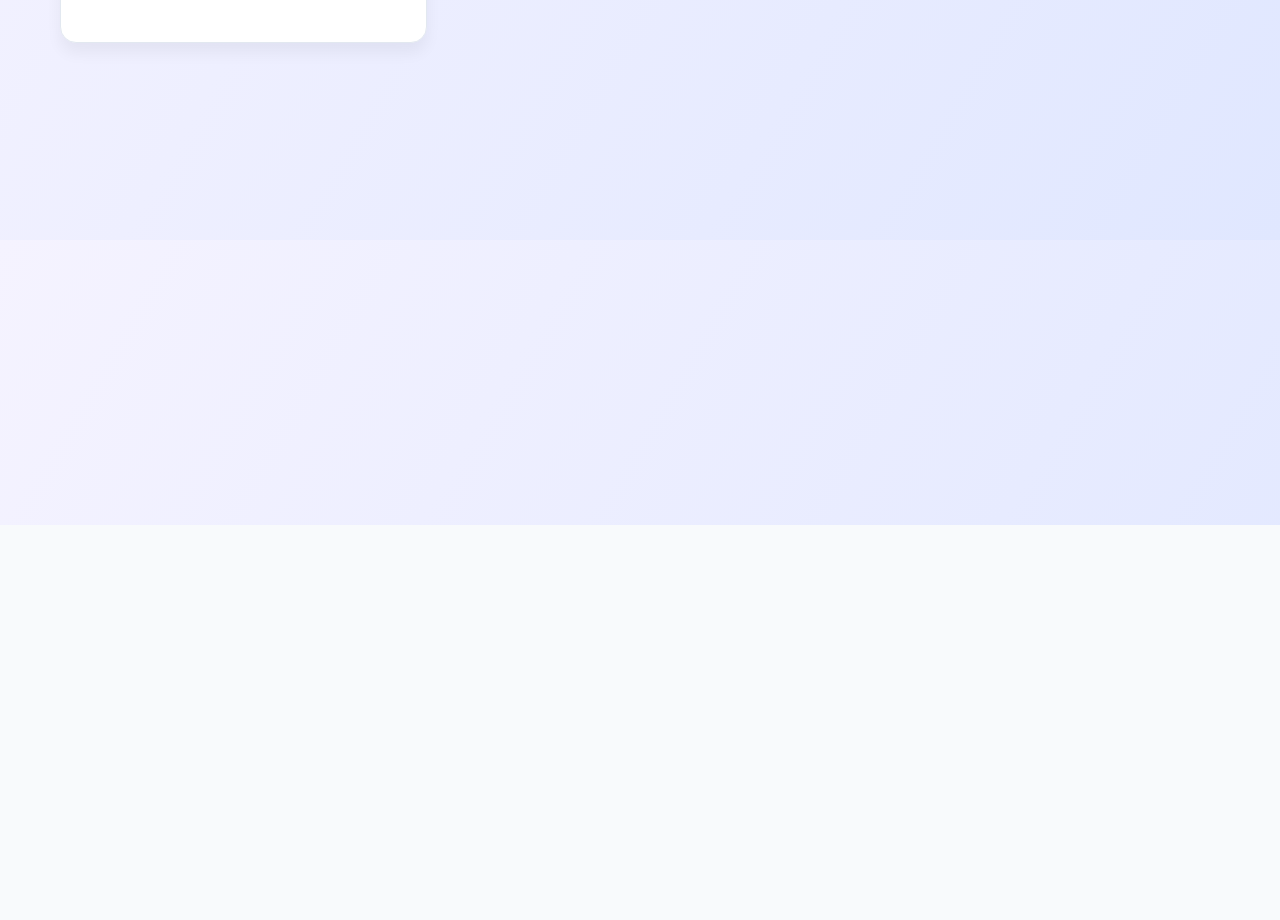
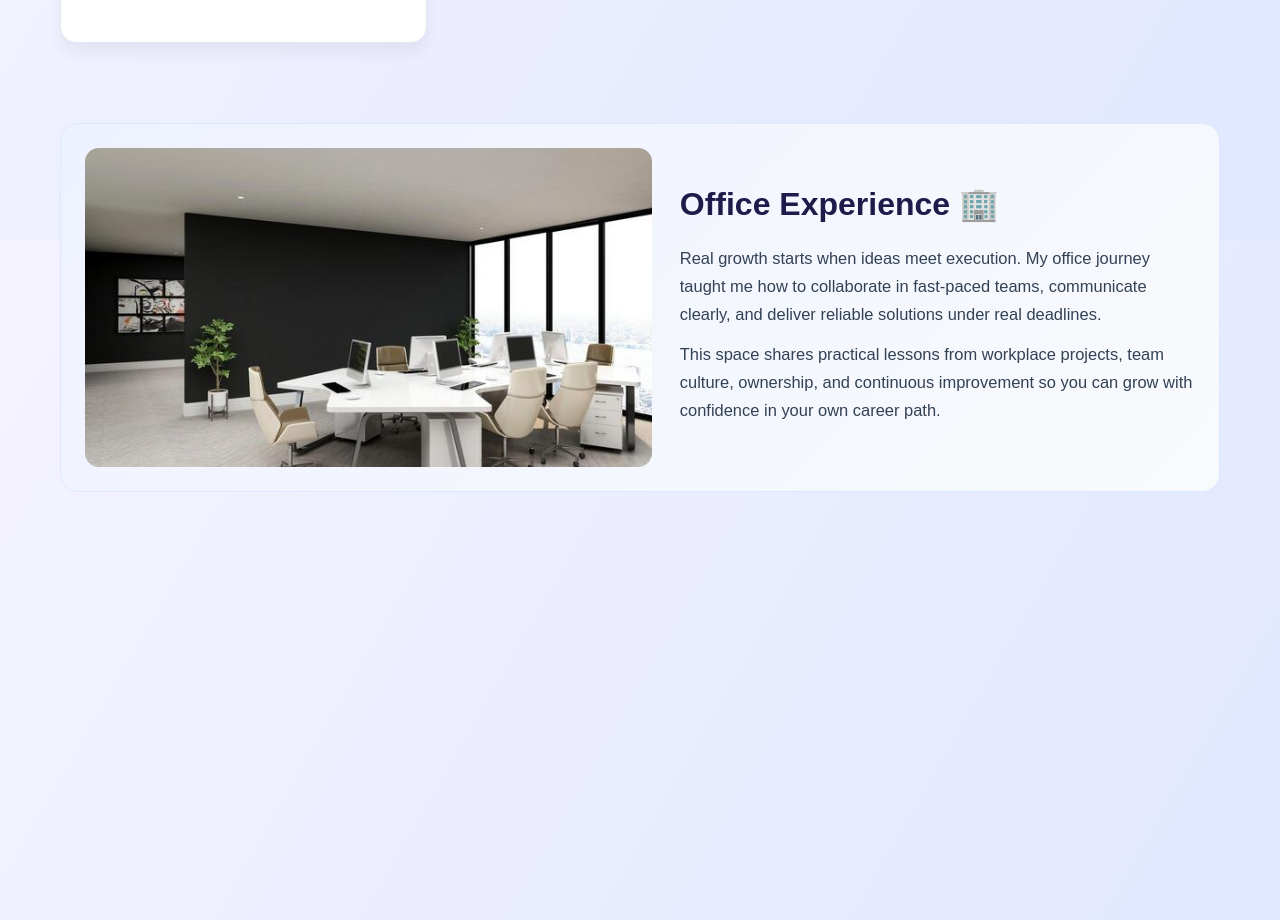
Before and after one commit to vvr273/blogging_frontend, a React (Vite) app: page /about in a window 1280 px wide. Shown: the part 1360-2280 px from the top of the page. Before the commit the page ends 1885 px from the top, so only its background shows below. Built offline with nearby package versions, Linux system fonts and the light colour scheme; no server answers.

Commit message:
Add office experience section to About page
Added a new section for office experience with relevant content and image.

```diff
--- a/pages/About.jsx
+++ b/pages/About.jsx
@@ -3,6 +3,7 @@ import "./About.css";
 import travel from "../pages/images/travel.jpg";
 import interview from "../pages/images/interview.jpg";
 import college from "../pages/images/vit.png";
+import office from "../pages/images/office.jpg";
 // You will need to add images for the new themes (e.g., 'coding.jpg', 'aws.png')
 import coding from "../pages/images/coding.jpg"; // Placeholder for Coding/Debugging image
 import { useNavigate } from "react-router-dom";
@@ -94,11 +95,33 @@ export default function About() {
         </div>
       </section>
 
+      <section className="office-experience">
+        <div className="office-image-wrap">
+          <img src={office} alt="Office experience" />
+        </div>
+        <div className="office-content">
+          <h2>Office Experience 🏢</h2>
+          <p>
+            Real growth starts when ideas meet execution. My office journey taught
+            me how to collaborate in fast-paced teams, communicate clearly, and
+            deliver reliable solutions under real deadlines.
+          </p>
+          <p>
+            This space shares practical lessons from workplace projects, team
+            culture, ownership, and continuous improvement so you can grow with
+            confidence in your own career path.
+          </p>
+        </div>
+      </section>
+
       {/* 3. Mission & Philosophy - Cleaned up to be the closing thought */}
       <section className="about-mission reveal">
         <h2>Our Core Philosophy ✨</h2>
         <p>
-          To let people learn from **unfiltered real experiences**. This platform details the entire journey—from the failures and memories of college life to the logical steps required for **problem-solving, debugging, and achieving certification (like AWS)**. Continuous learning is our foundation.
+          To let people learn from unfiltered real experiences. This platform
+          details the entire journey, from college failures and life lessons to
+          practical steps for problem-solving, debugging, and professional growth.
+          Continuous learning is our foundation.
         </p>
         <p className="cta-message">
             Join the conversation and share your own growth story!
```
